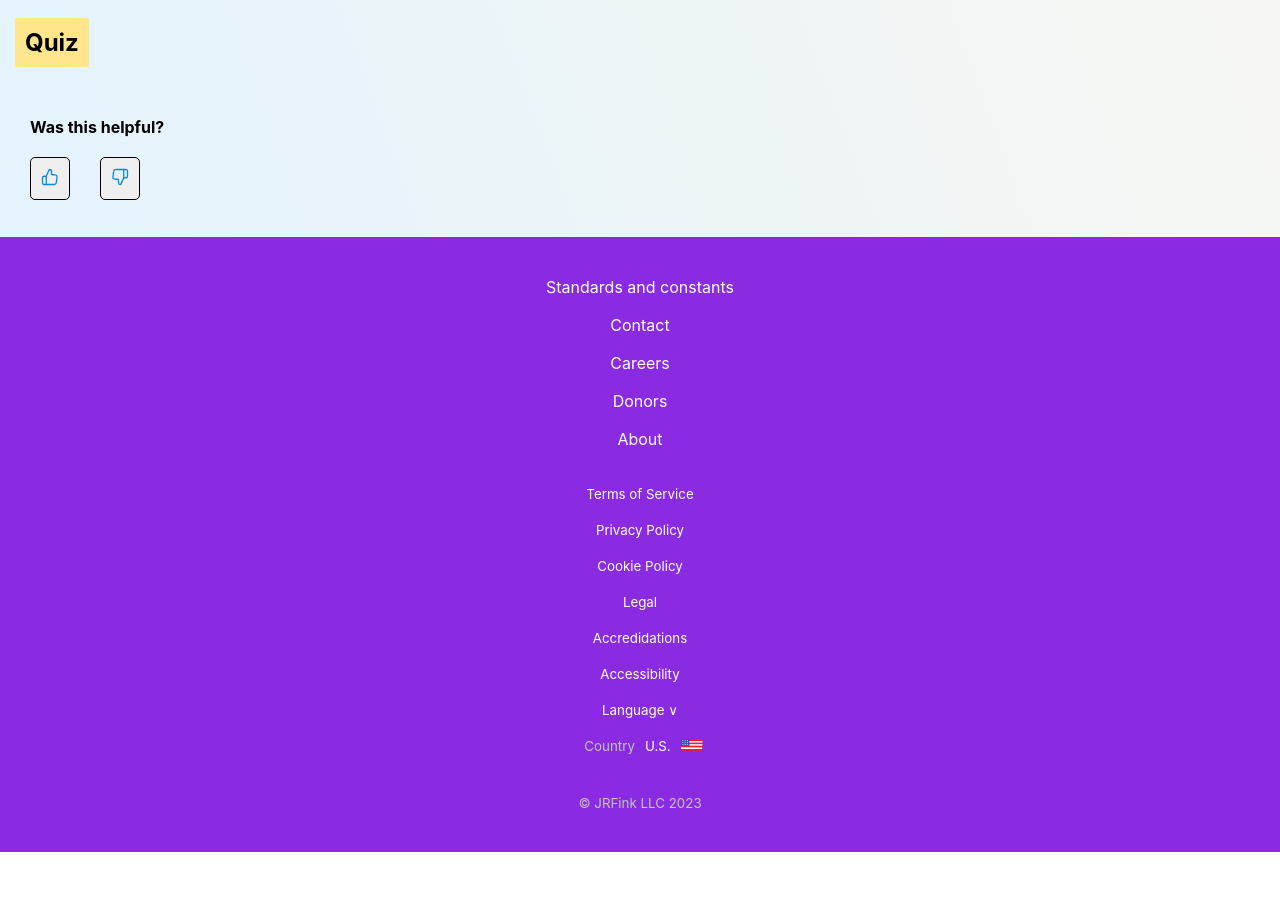
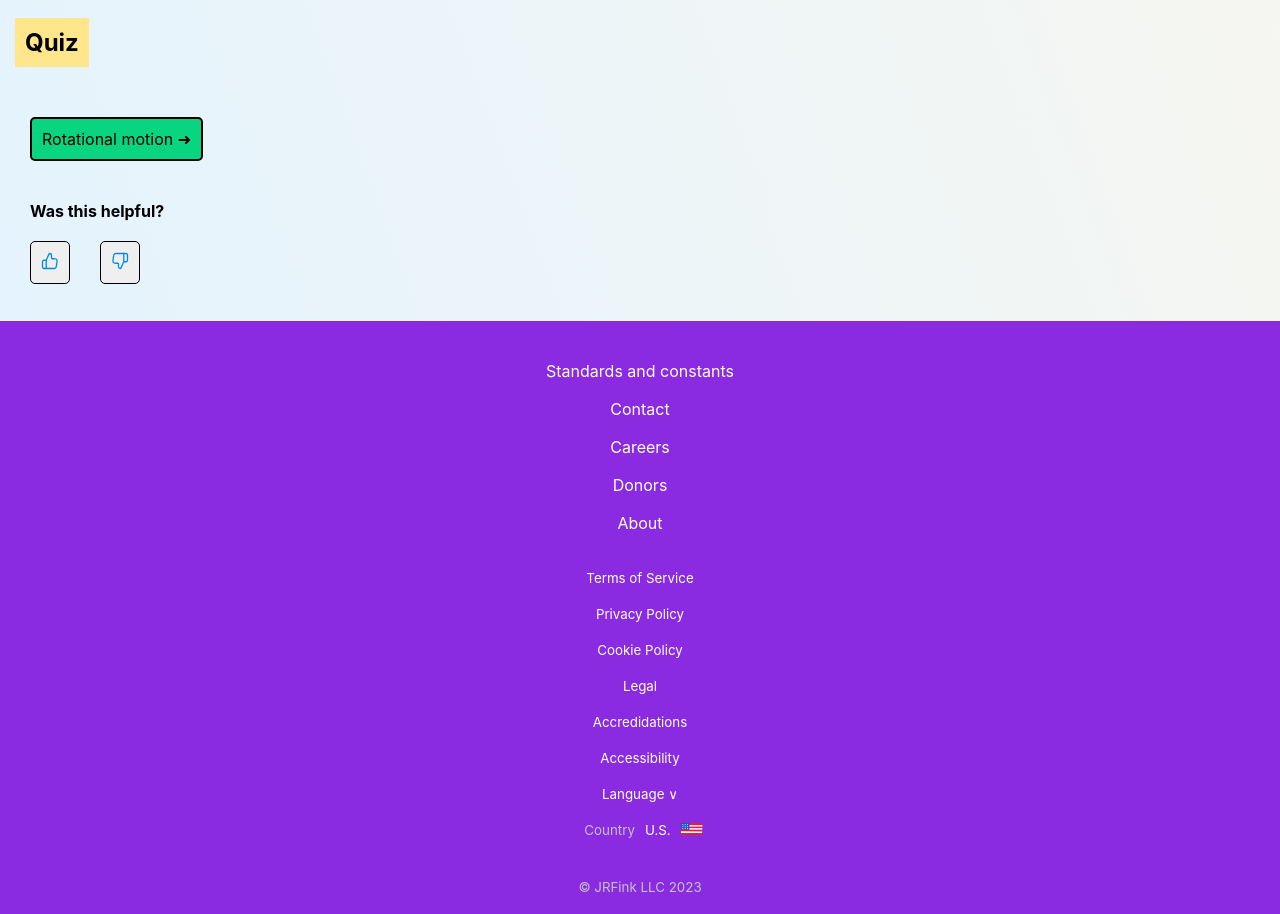
Before and after one commit to JRFink/jrfphyspagesnew, a Next.js app: page /education/gp1/pmv in a window 1280 px wide. Shown: the part 1919-2833 px from the top of the page. Before the commit the page ends 2771 px from the top, so only its background shows below. Built offline with nearby package versions, Linux system fonts and the light colour scheme.

Commit message:
Update index.tsx

```diff
--- a/pages/education/gp1/pmv/index.tsx
+++ b/pages/education/gp1/pmv/index.tsx
@@ -58,6 +58,10 @@ const Pmv = () => {
             <br></br>
             <OnedmQz />
             <br />
+            <br />
+            <Link href="/education/gp1/rm" className={style.backtoLink}>Rotational motion &#10140;</Link>
+             <br />
+             <br />
             <Helpful />
         </>
     );
```
